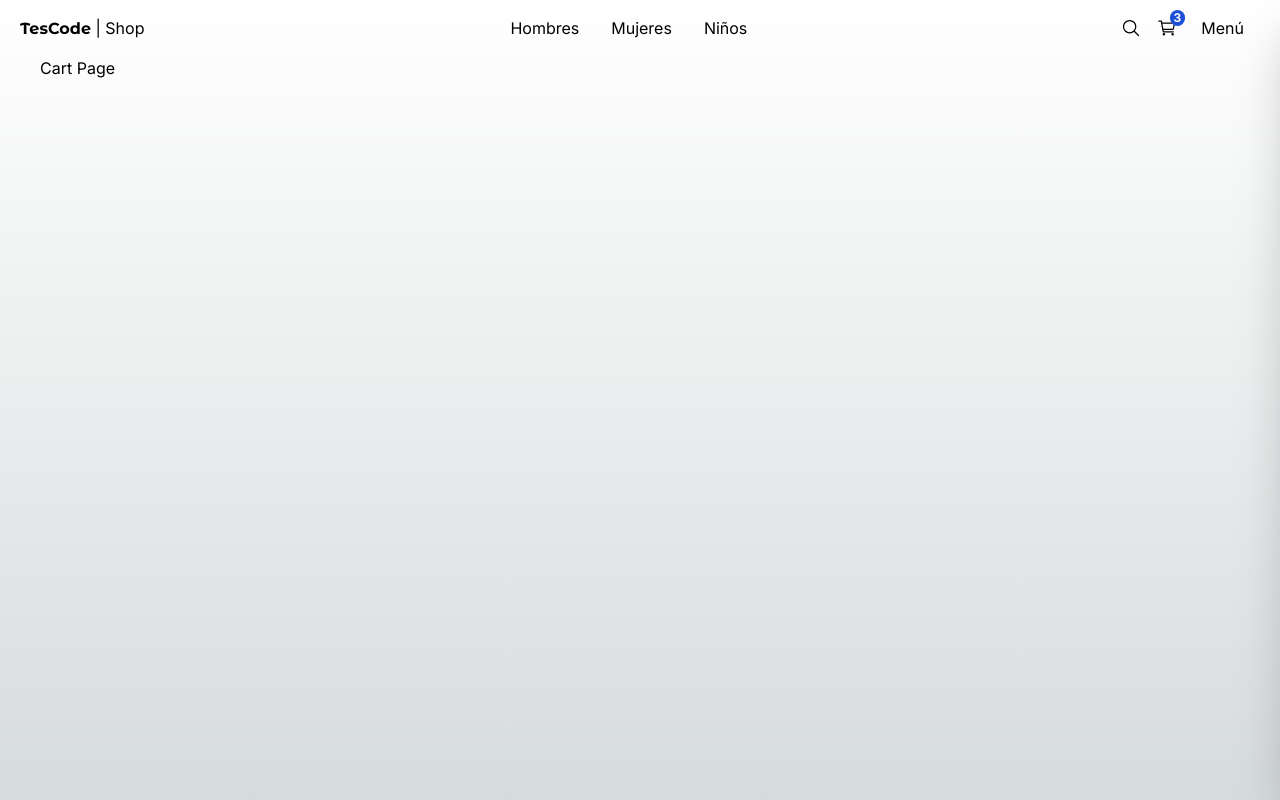
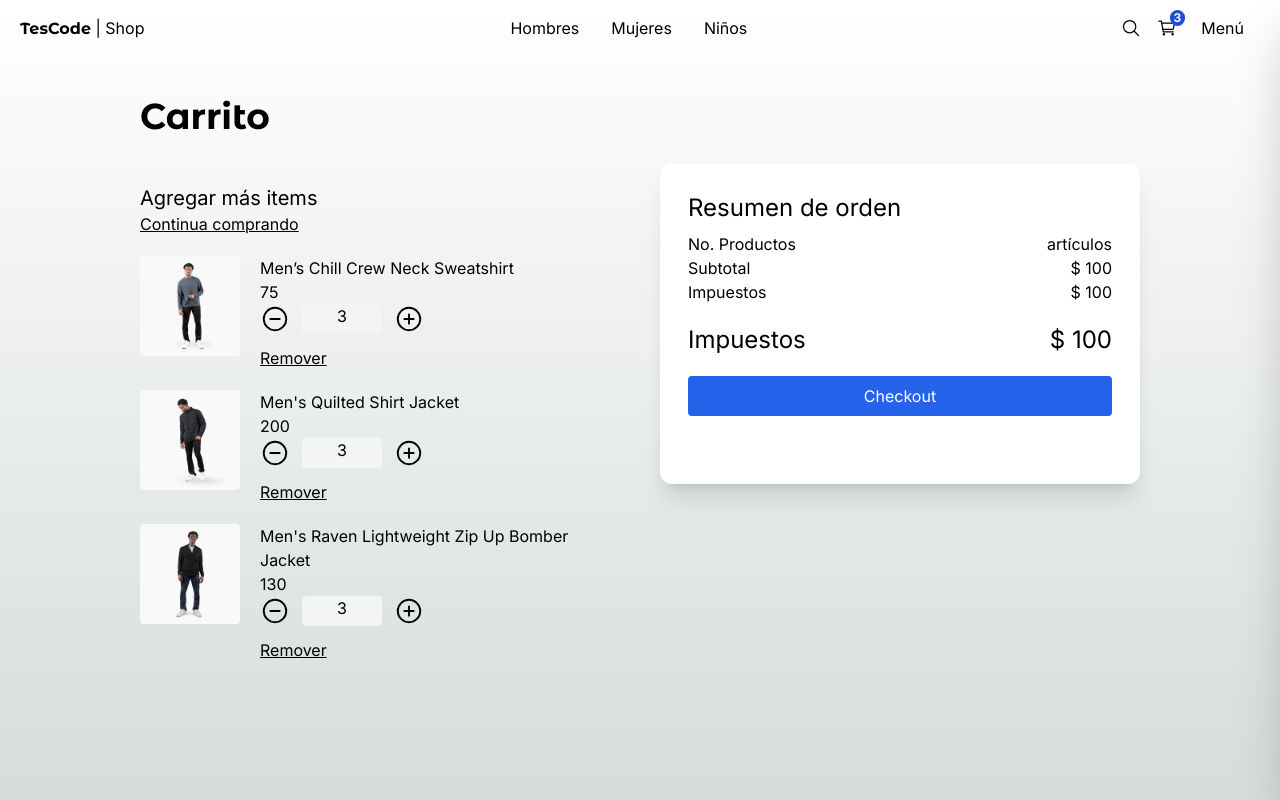
Before and after one commit to AlexisFlores17/E-shop, a Next.js app: page /cart in a window 1280 px wide. Built offline with nearby package versions, Linux system fonts and the light colour scheme.

Commit message:
feat: :lipstick: CartPage añadida
Se añadio la CartPage y los estilos

```diff
--- a/src/app/(shop)/cart/page.tsx
+++ b/src/app/(shop)/cart/page.tsx
@@ -1,8 +1,79 @@
+import { QuantitySelector, Title } from "@/components";
+import { initialData } from "@/seed/seed";
+import Image from "next/image";
+import Link from "next/link";
+
+const productsInCart = [
+  initialData.products[0],
+  initialData.products[1],
+  initialData.products[2],
+];
 
 export default function CartPage() {
   return (
-    <div>
-      <h1>Cart Page</h1>
+    <div className="flex justify-center items-center mb-72 px-10 sm:px-0">
+      <div className="flex flex-col w-[1000px]  ">
+        <Title title="Carrito" />
+
+        <div className="grid grid-cols-1 sm:grid-cols-2 gap-10">
+          {/* Carrito*/}
+          <div className="flex flex-col mt-5">
+            <span className="text-xl">Agregar más items </span>
+            <Link href="/" className="underline mb-5">
+              Continua comprando
+            </Link>
+
+            {/* Items*/}
+            {productsInCart.map((product) => (
+              <div key={product.slug} className="flex mb-5">
+                <Image
+                  src={`/products/${product.images[0]}`}
+                  width={100}
+                  height={100}
+                  alt={product.title}
+                  className="mr-5 rounded"
+                  style={{
+                    width:"100px",
+                    height:"100px"
+                  }}
+                />
+                <div>
+                  <p>{product.title}</p>
+                  <p>{product.price}</p>
+                  <QuantitySelector quantity={3} />
+
+                  <button className="underline mt-3">Remover</button>
+                </div>
+              </div>
+            ))}
+          </div>
+          {/* Checkout*/}
+          <div className="bg-white rounded-xl shadow-xl p-7 max-h-80  ">
+              <h2 className="text-2xl mb-2">Resumen de orden</h2>
+              <div className="grid grid-cols-2">
+                <span>No. Productos</span>
+                <span className="text-right">artículos</span>
+
+                <span>Subtotal</span>
+                <span className="text-right">$ 100</span>
+
+                <span>Impuestos</span>
+                <span className="text-right">$ 100</span>
+
+                <span className=" mt-5 text-2xl">Impuestos</span>
+                <span className="text-right mt-5 text-2xl">$ 100</span>
+              </div>
+
+
+              <div className="mt-5 mb-2 w-full">
+                <Link className="flex btn-primary justify-center" href="/checkout/address">
+                  Checkout
+                </Link>
+              </div >
+
+          </div>
+        </div>
+      </div>
     </div>
   );
 }
--- a/src/components/product/slide-show/ProductSlideShow.tsx
+++ b/src/components/product/slide-show/ProductSlideShow.tsx
@@ -32,18 +32,17 @@ export const ProductSlideShow = ({ images, title, className }: Props) => {
         spaceBetween={10}
         navigation={true}
         autoplay={{
-          delay:10000
+          delay: 10000,
         }}
         thumbs={{
-          swiper: thumbsSwiper && !thumbsSwiper.destroyed ? thumbsSwiper: null
-         }}
+          swiper: thumbsSwiper && !thumbsSwiper.destroyed ? thumbsSwiper : null,
+        }}
         modules={[FreeMode, Navigation, Thumbs, Autoplay]}
         className="mySwiper2"
       >
         {images.map((image) => (
           <SwiperSlide key={image}>
             <Image
-
               alt={title}
               width={1024}
               height={800}
```
